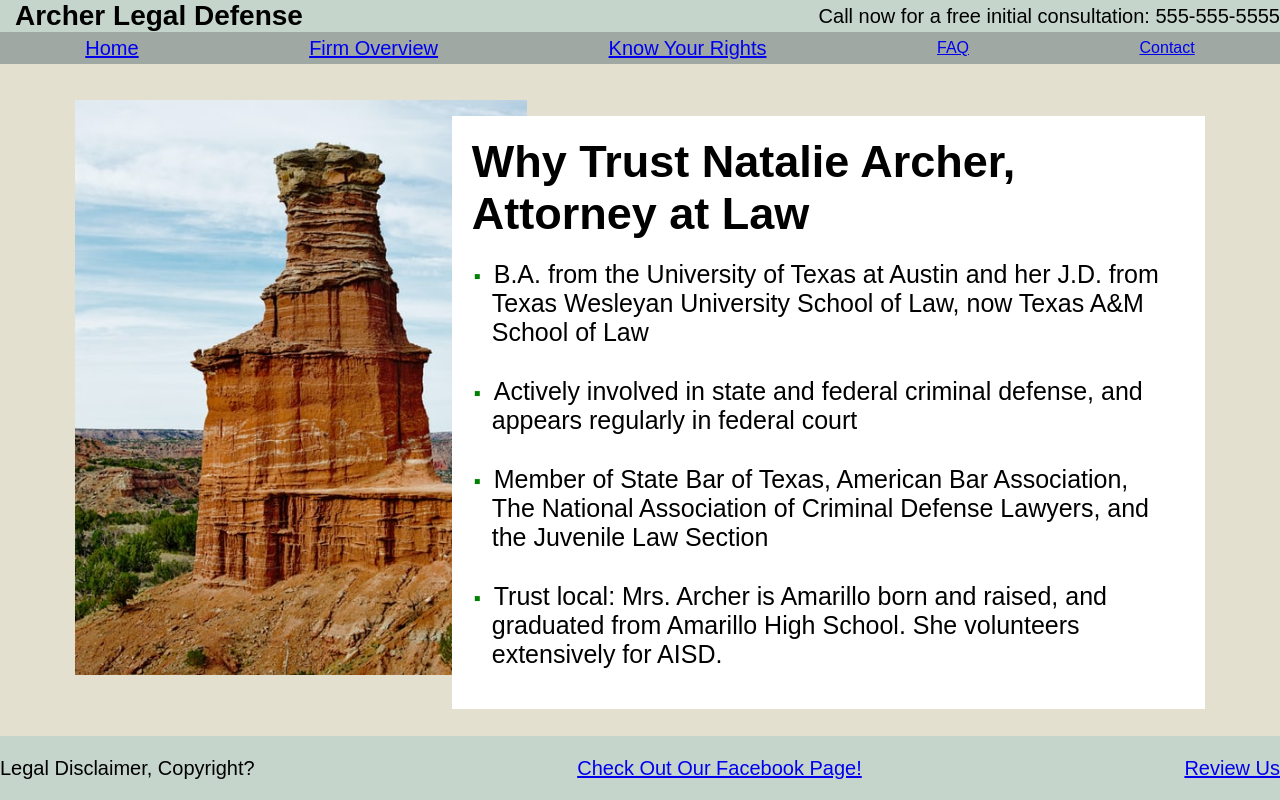
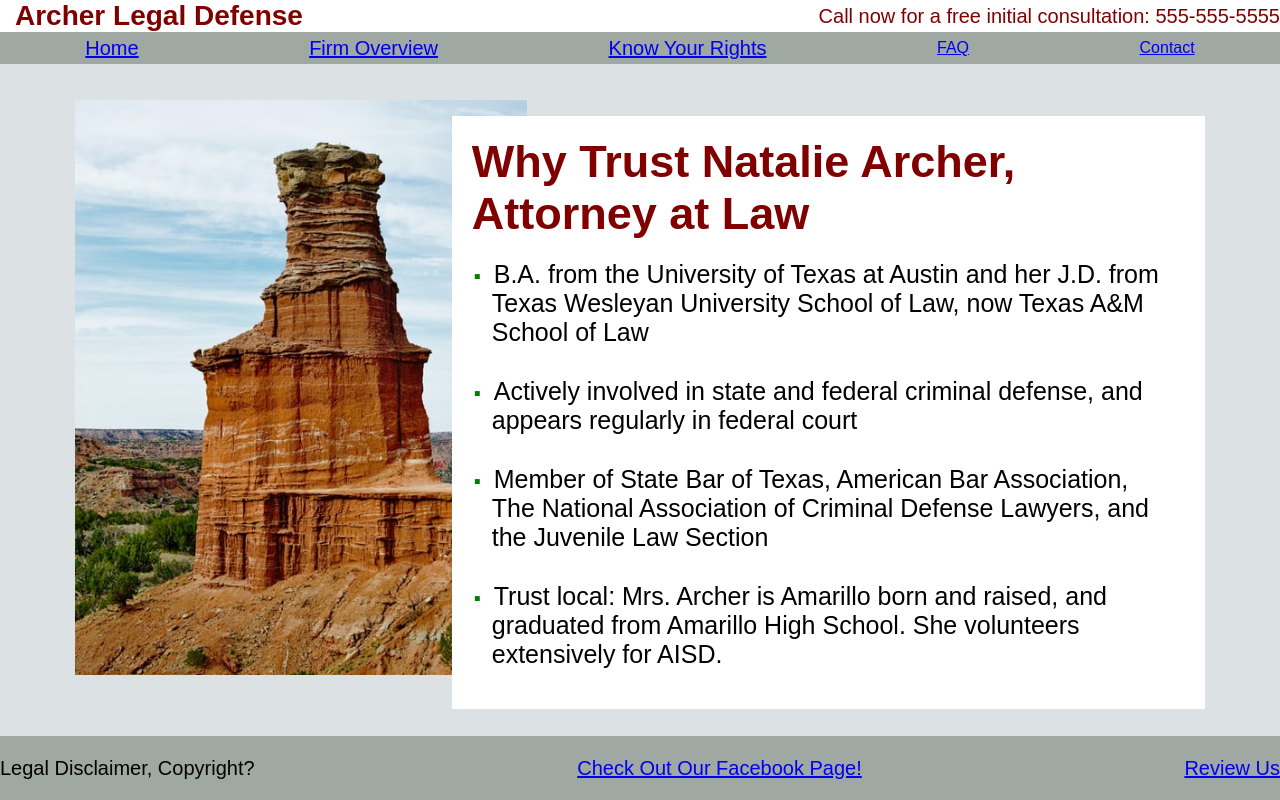
Before and after one commit to archercriminaldefense/archercriminaldefense, a plain HTML site: page index.html in a window 1280 px wide. Drawn offline with Linux system fonts and the light colour scheme.

Commit message:
low qual color change

```diff
--- a/styles.css
+++ b/styles.css
@@ -1,4 +1,14 @@
 /* global settings */
+:root {
+    --color-red: #B73225;
+    --color-blue: #004E7C;
+    /* --color-maroon: #591COB; */
+    --color-maroon: #800000;
+    --color-gray: #5C5F58;
+    --color-light-gray: #DCE1E3;
+}
+
+
 * {
     margin: 0;
     padding: 0;
@@ -53,19 +63,29 @@ section {
 #grid-row-one {
     grid-area: nav1;
     /* background-color: #F6F6F8; */
-    background-color: #c5d5cb;
+    /* background-color: #c5d5cb; */
+    /* background-color: var(--color-light-gray); */
+    background-color: white;
 
     display: flex;
     justify-content: space-between;
     align-items: center;
 
     height: 4vh;
+
+    color: var(--color-maroon);
+}
+
+#grid-row-one > h1 {
+    color: var(--color-maroon);
 }
 
 #grid-row-two {
     grid-area: nav2;
     /* background-color: #E3E3E3; */
     background-color: #9fa8a3;
+
+    /* background-color: var(--color-gray); */
 
     display: flex;
     justify-content: space-around;
@@ -80,14 +100,15 @@ section {
     overflow-y: auto;
 
     /* background-color: #F6F6F8; */
-    background-color: #e3e0cf;
-
+    /* background-color: #e3e0cf; */
+    background-color: var(--color-light-gray);
 }
 
 #grid-row-last {
     grid-area: footer;
     /* background-color: #E3E3E3; */
-    background-color: #c5d5cb;
+    /* background-color: #c5d5cb; */
+    background-color: #9fa8a3;
 
     display: flex;
     justify-content: space-between;
@@ -136,6 +157,11 @@ section {
     padding: 10px;
     /* color: coral; */
 
+}
+
+.bullet-parent > h1 {
+    color: var(--color-maroon);
+    /* color: pink; */
 }
 
 ul > h1 {
```
